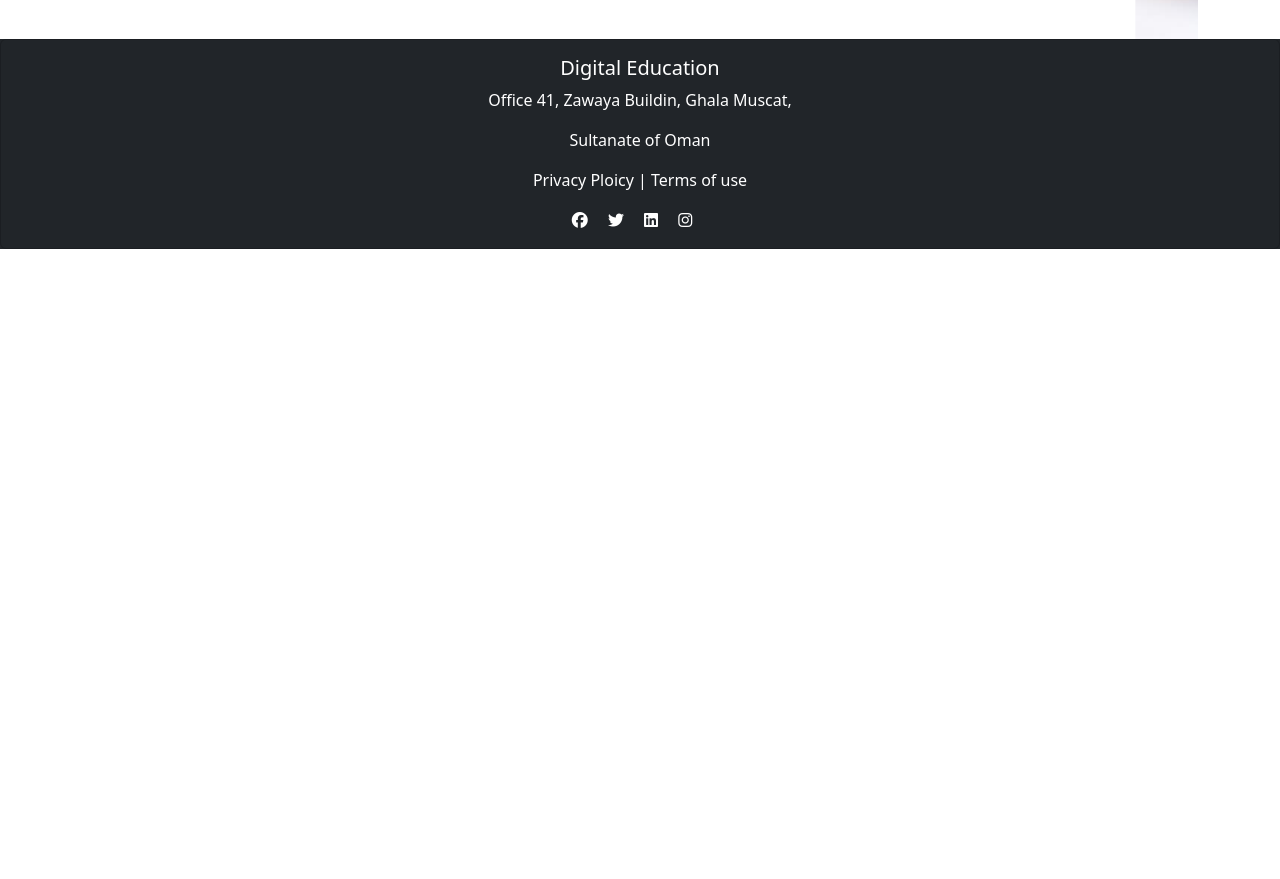
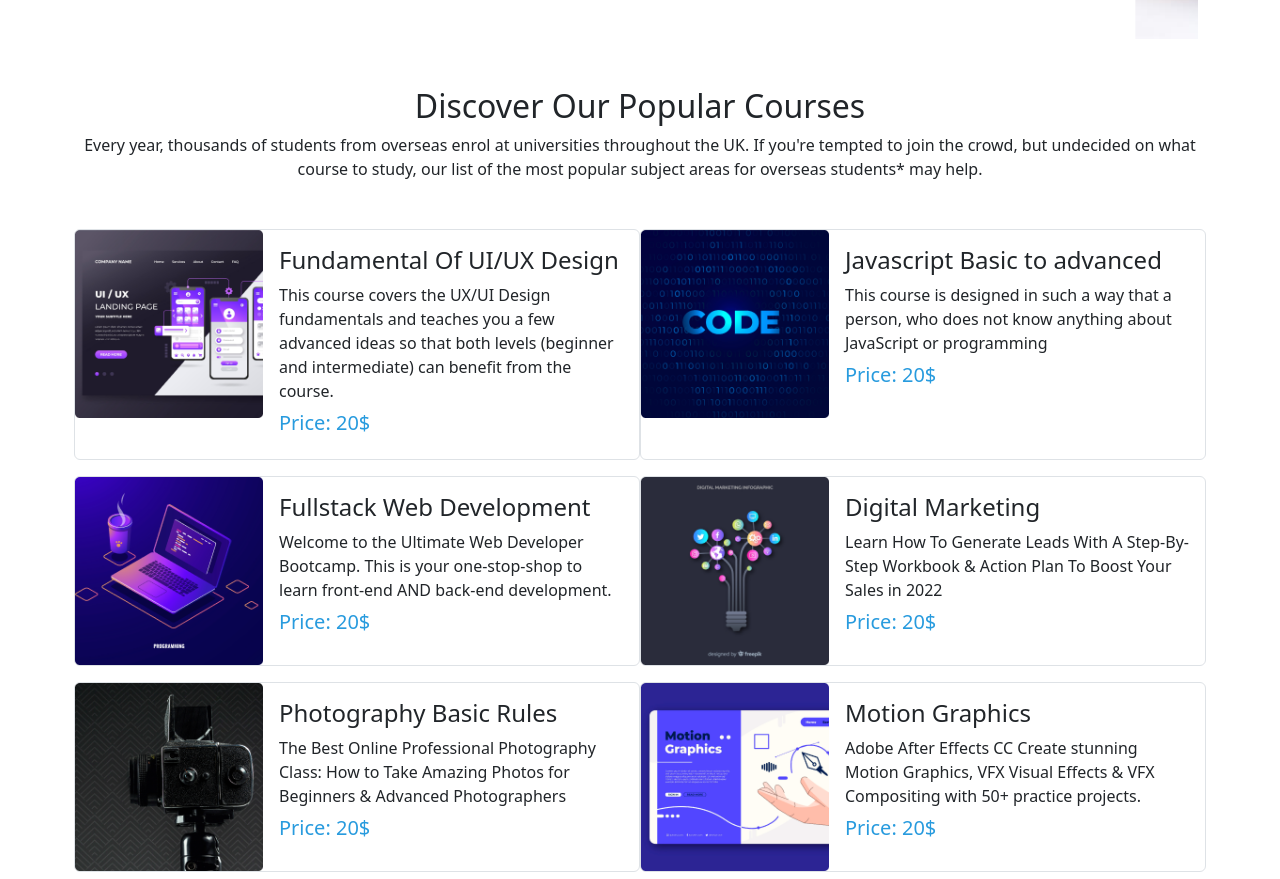
Before and after one commit to anwarul32/digital-edu, a plain HTML site: page index.html in a window 1280 px wide. Shown: the part 761-1640 px from the top of the page. Before the commit the page ends 1010 px from the top, so only its background shows below. Drawn offline with nearby package versions, Linux system fonts and the light colour scheme.

Commit message:
added our popular courses section

```diff
--- a/CSS/style.css
+++ b/CSS/style.css
@@ -1,3 +1,9 @@
-fa-brands{
-    margin-left: 12px;
+.btn-color{
+    background-color: #289BDE;
 }
+.text-color{
+    color: #289BDE;
+}
+.col-width{
+    width: 645px;
+}
--- a/index.html
+++ b/index.html
@@ -54,7 +54,7 @@
             <div class="carousel-caption d-none d-md-block pb-5">
                 <h3>Get Started Digital Learning</h3>
                 <p>Digital learning has various effects on the academic performance of the students and this digital learning can help the students to improve their performance in the classroom. Digital learning really makes the students work easier.</p>
-                <button type="button" class="btn btn-primary btn-lg">Get Started</button>
+                <button type="button" class="btn btn-color text-white btn-lg">Get Started</button>
             </div>
           </div>
 
@@ -63,7 +63,7 @@
             <div class="carousel-caption d-none d-md-block pb-5">
                 <h3>Get Started Digital Learning</h3>
                 <p>Digital learning has various effects on the academic performance of the students and this digital learning can help the students to improve their performance in the classroom. Digital learning really makes the students work easier.</p>
-                <button type="button" class="btn btn-primary btn-lg">Get Started</button>
+                <button type="button" class="btn btn-color text-white btn-lg">Get Started</button>
             </div>
           </div>
           <div class="carousel-item">
@@ -71,7 +71,7 @@
             <div class="carousel-caption d-none d-md-block pb-5">
                 <h3>Get Started Digital Learning</h3>
                 <p>Digital learning has various effects on the academic performance of the students and this digital learning can help the students to improve their performance in the classroom. Digital learning really makes the students work easier.</p>
-                <button type="button" class="btn btn-primary btn-lg">Get Started</button>
+                <button type="button" class="btn btn-color text-white btn-lg">Get Started</button>
             </div>
           </div>
 
@@ -88,6 +88,113 @@
       </section>
        <!-- Menu Banner end  -->
     </header>
+    <!-- main start -->
+    <main class="container">
+      <!-- Discover courses start -->
+      <section class="my-5">
+        <div class="text-center">
+          <h2>Discover Our Popular Courses</h2>
+          <p>Every year, thousands of students from overseas enrol at universities throughout the UK. If you're tempted to join the crowd, but undecided on what course to study, our list of the most popular subject areas for overseas students* may help.</p>
+        </div>
+
+        <div class="my-5 ">
+          <div class="row g-3">
+            <!-- Single course -->
+            <div class="col-lg-6 col-md-12 border rounded p-0">
+              <div class="row g-0">
+                <div class="col-md-4 col-sm-12">
+                  <img src="images/course/course-1.png" class="img-fluid" alt="...">
+                </div>
+                <div class="col-md-8">
+                  <div class="card-body p-3">
+                    <h4 class="card-title">Fundamental Of UI/UX Design</h4>
+                    <p class="card-text my-2">This course covers the UX/UI Design fundamentals and teaches you a few advanced ideas so that both levels (beginner and intermediate) can benefit from the course.</p>
+                    <h5 class="text-color">Price: 20$</h5>
+                  </div>
+                </div>
+              </div>
+            </div>
+            <!-- Single course -->
+            <div class="col-lg-6 col-md-12 border rounded p-0">
+              <div class="row g-0">
+                <div class="col-md-4 col-sm-12">
+                  <img src="images/course/course-2.png" class="img-fluid" alt="...">
+                </div>
+                <div class="col-md-8">
+                  <div class="card-body p-3">
+                    <h4 class="card-title">Javascript Basic to advanced</h4>
+                    <p class="card-text my-2">This course is designed in such a way that a person, who does not know anything about JavaScript or programming</p>
+                    <h5 class="text-color">Price: 20$</h5>
+                  </div>
+                </div>
+              </div>
+            </div>
+            <!-- Single course -->
+            <div class="col-lg-6 col-md-12 border rounded p-0">
+              <div class="row g-0">
+                <div class="col-md-4 col-sm-12">
+                  <img src="images/course/course-3.png" class="img-fluid" alt="...">
+                </div>
+                <div class="col-md-8">
+                  <div class="card-body p-3">
+                    <h4 class="card-title">Fullstack Web Development</h4>
+                    <p class="card-text my-2">Welcome to the Ultimate Web Developer Bootcamp. This is your one-stop-shop to learn front-end AND back-end development.</p>
+                    <h5 class="text-color">Price: 20$</h5>
+                  </div>
+                </div>
+              </div>
+            </div>
+            <!-- Single course -->
+            <div class="col-lg-6 col-md-12 border rounded p-0">
+              <div class="row g-0">
+                <div class="col-md-4 col-sm-12">
+                  <img src="images/course/course-4.png" class="img-fluid" alt="...">
+                </div>
+                <div class="col-md-8">
+                  <div class="card-body p-3">
+                    <h4 class="card-title">Digital Marketing</h4>
+                    <p class="card-text my-2">Learn How To Generate Leads With A Step-By-Step Workbook & Action Plan To Boost Your Sales in 2022</p>
+                    <h5 class="text-color">Price: 20$</h5>
+                  </div>
+                </div>
+              </div>
+            </div>
+            <!-- Single course -->
+            <div class="col-lg-6 col-md-12 border rounded p-0">
+              <div class="row g-0">
+                <div class="col-md-4 col-sm-12">
+                  <img src="images/course/course-5.png" class="img-fluid" alt="...">
+                </div>
+                <div class="col-md-8">
+                  <div class="card-body p-3">
+                    <h4 class="card-title">Photography Basic Rules</h4>
+                    <p class="card-text my-2">The Best Online Professional Photography Class: How to Take Amazing Photos for Beginners & Advanced Photographers</p>
+                    <h5 class="text-color">Price: 20$</h5>
+                  </div>
+                </div>
+              </div>
+            </div>
+            <!-- Single course -->
+            <div class="col-lg-6 col-md-12 border rounded p-0">
+              <div class="row g-0">
+                <div class="col-md-4 col-sm-12">
+                  <img src="images/course/course-6.png" class="img-fluid" alt="...">
+                </div>
+                <div class="col-md-8">
+                  <div class="card-body p-3">
+                    <h4 class="card-title">Motion Graphics</h4>
+                    <p class="card-text my-2">Adobe After Effects CC Create stunning Motion Graphics, VFX Visual Effects & VFX Compositing with 50+ practice projects.</p>
+                    <h5 class="text-color">Price: 20$</h5>
+                  </div>
+                </div>
+              </div>
+            </div>
+          </div>
+        </div>
+      </section>
+      <!-- Discover courses end -->
+    </main>
+    <!-- main end -->
     <!-- Footer start -->
     <footer class="bg-dark">
       <div class="card text-center bg-dark">
```
